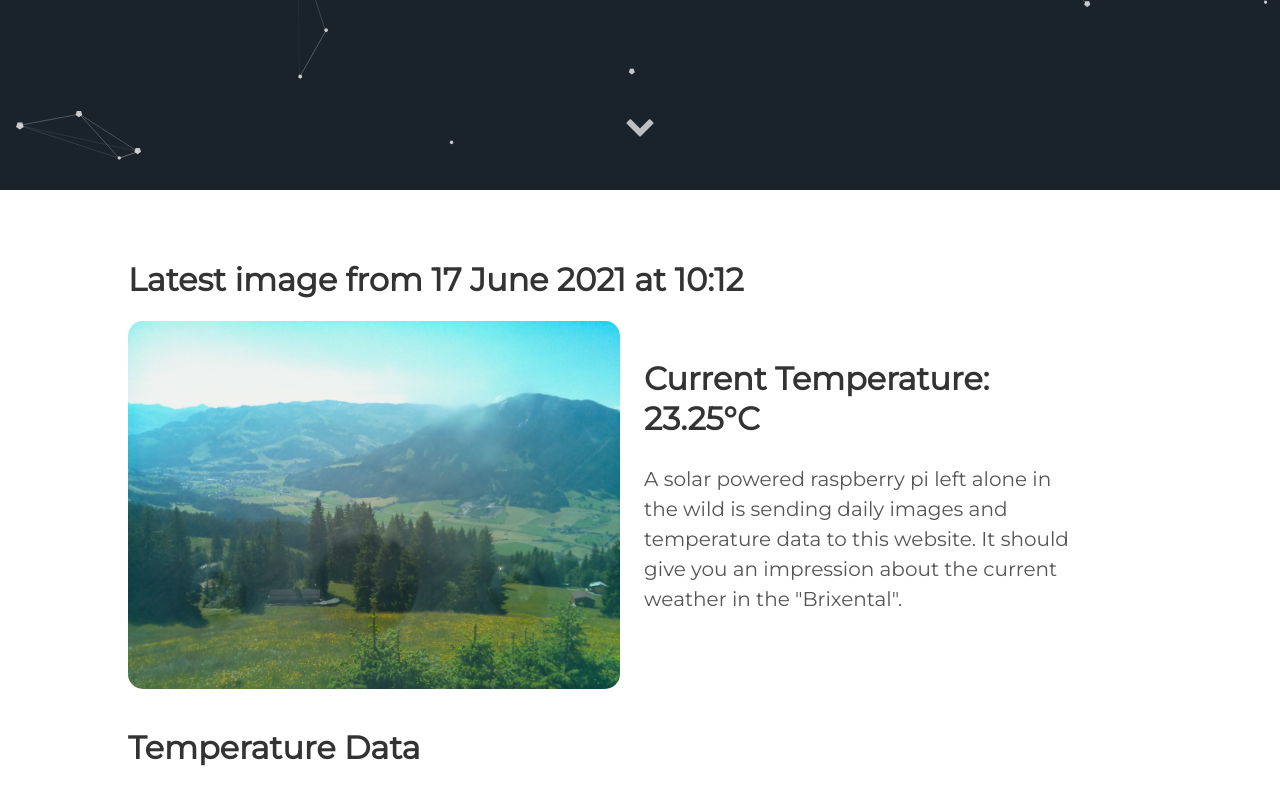
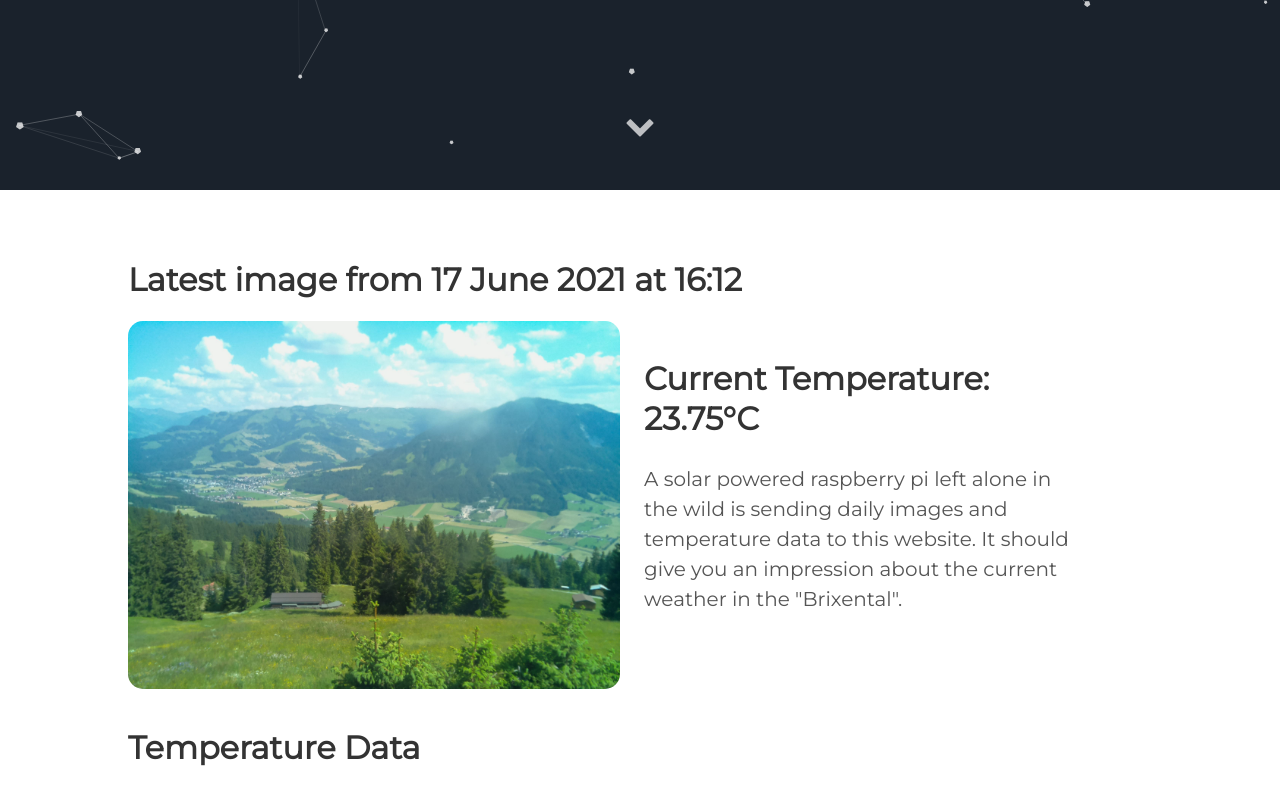
Before and after one commit to vektorious/vektorious.github.io, a Jekyll site: the page built from resources/huette.md, in a window 1280 px wide and 900 px high, scrolled down 710 px. Shown: the top 805 px of the window. Built offline with Jekyll 4.4.1, drawn with Linux system fonts in a browser that asks for light colours.

Commit message:
I'm a bot beep boop

```diff
--- a/resources/huette.md
+++ b/resources/huette.md
@@ -6,13 +6,13 @@ image: '/assets/img/'
 description: 'Live image from the Austrian alps'
 twitter_text: ' '
 ---
-## Latest image from 17 June 2021 at 10:12
+## Latest image from 17 June 2021 at 16:12
 <div class="huette">
   <div class="huette-image">
     <img src="{{ "/assets/img/huette.jpg" | prepend: site.baseurl }}">
   </div>
   <div class="huette-text">
-        <h2>Current Temperature: 23.25°C</h2>
+        <h2>Current Temperature: 23.75°C</h2>
         <p>A solar powered raspberry pi left alone in the wild is sending daily images and temperature data to this website. It should give you an impression about the current weather in the "Brixental".</p>
 
   </div>
```
Also changed, not shown: rpi-script/2021-06-17_161054.txt (renamed from rpi-script/2021-06-17_101057.txt, +5 -5 lines), rpi-script/huette.md (+2 -2 lines), assets/img/huette.jpg, assets/img/temp_plot.png, rpi-script/temp_plot.png, 1 other file.
